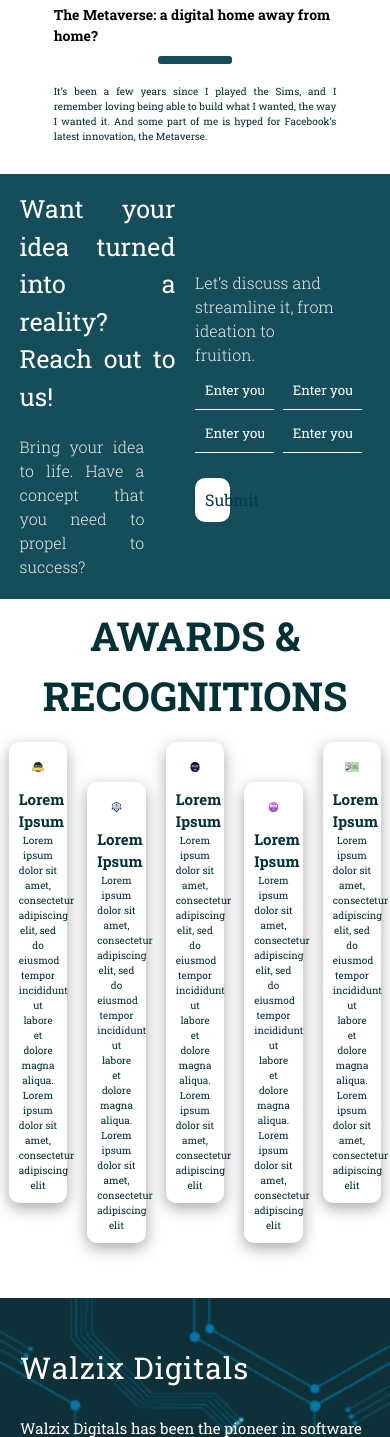
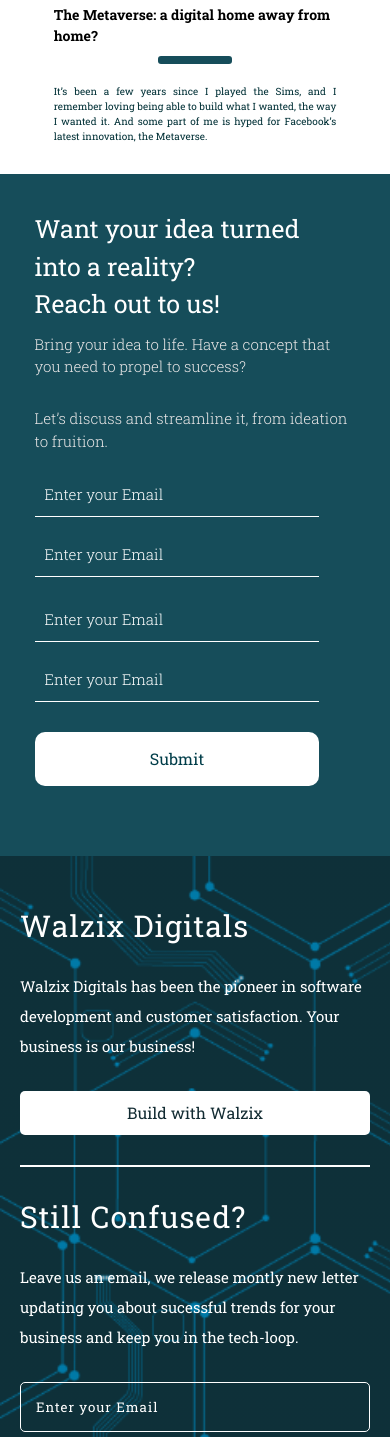
Before and after one commit to haris316/walzix, a PHP site: page /Home.php in a window 390 px wide. Shown: the part 4637-6074 px from the top of the page. Run offline with PHP 8.4, Linux system fonts and the light colour scheme.

Commit message:
Omer Commit

```diff
--- a/Home.css
+++ b/Home.css
@@ -1050,4 +1050,61 @@ h2 {
   font-size: 10px;
 }
 
+
+.seventh_section {
+  flex-direction: column;
+  padding-block: 20px;
 }
+
+.seventh_section_item {
+  margin-right: 10%;
+  max-width: none;
+  padding-left: 15px;
+  margin-bottom: 0;
+}
+
+.seventh_section_input_item {
+  margin-right: 10%;
+  max-width: none;
+  padding-left: 15px;
+}
+
+.seventh_section_input_boxes {
+  flex-direction: column;
+  gap: 15px;
+  margin-block: 20px;
+}
+
+.seventh_section_input_item_box {
+  width: 100%;
+}
+
+.seventh_section_item_head {
+  font-size: 25px;
+  text-align: left;
+}
+
+.seventh_section_item_text {
+  text-align: left;
+  max-width: none;
+  margin-top: 10px;
+  font-size: 15px;
+}
+
+.seventh_section_item_input {
+  padding-block: 12px;
+  font-size: 15px;
+  font-weight: 300;
+  color: #ebe8e8;
+}
+
+.seventh_section_button {
+  max-width: 90%;
+  margin-block: 30px;
+}
+
+.seventh_section_button {
+  padding-block: 15px;
+}
+
+}
--- a/Home.php
+++ b/Home.php
@@ -228,7 +228,7 @@
       </div>
     </div>
   </div>
-  <div class="eighth_section">
+  <!-- <div class="eighth_section">
     <div class="eighth_section_element">
       <div class="eighth_section_element_head">AWARDS & RECOGNITIONS</div>
       <div class="eighth_section_element_items">
@@ -279,7 +279,7 @@
         </div>
       </div>
     </div>
-  </div>
+  </div> -->
   <?php require('Footer.php'); ?>
 </body>
 <script src="https://cdnjs.cloudflare.com/ajax/libs/jquery/3.5.1/jquery.min.js"></script>
--- a/Portfolio.php
+++ b/Portfolio.php
@@ -66,5 +66,9 @@
     </div>
 
 </body>
-
+<?php require('Footer.php'); ?>
+</body>
+<script src="https://cdnjs.cloudflare.com/ajax/libs/jquery/3.5.1/jquery.min.js"></script>
+<script src="https://cdnjs.cloudflare.com/ajax/libs/OwlCarousel2/2.3.4/owl.carousel.min.js"></script>
+<script src="custom.js"></script>
 </html>
```
Also changed, not shown: Portfolio.css (+174 -4 lines).
